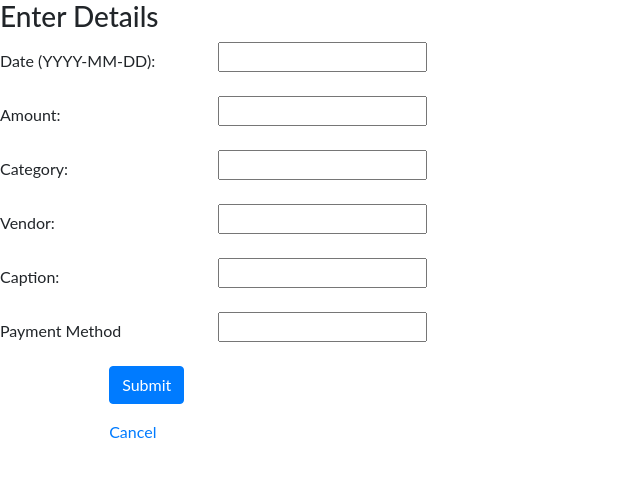
After one commit to learningirfan/courseproject, a Django app: page /create/ in a window 1280 px wide. The commit adds this page. Shown: the top 477 px of the page, without its empty margins (0-640 px from the left). Run offline with Django 5.2, Linux system fonts and the light colour scheme; some libraries are stand-ins or nearby versions.

Commit message:
added form to create new expense record, successfully saved data to database and retrieved for viewing

```diff
--- a/expenses/templates/base.html
+++ b/expenses/templates/base.html
@@ -11,8 +11,24 @@
     {% block content%} {% endblock %}
 
 
-    <link rel="stylesheet" type="text/css" href="{% static 'css/bootstrap.min.css' %}" />
+    <link rel="stylesheet" type="text/css" href="{% static 'css/bootstrap.min.css' %}">
+    <link rel="stylesheet" type="text/css" href="https://cdn.datatables.net/2.0.5/css/dataTables.dataTables.css">
+    <script src="https://code.jquery.com/jquery-3.7.1.js"></script>
+    <script src="https://cdn.datatables.net/2.0.5/js/dataTables.js"></script>
+    <script>
 
+      new DataTable('#myTable', {
+          layout: {
+              bottomEnd: {
+                  paging: {
+                      boundaryNumbers: false
+                  }
+              }
+          }
+      });
+
+
+      </script>
 <style>
 
 
@@ -32,6 +48,8 @@ body {
     }
 
 
+
+
 </style>
 
 </body>
--- /dev/null
+++ b/expenses/templates/create.html
@@ -0,0 +1,69 @@
+{% extends 'base.html' %}
+
+{% block content %}
+
+
+    <form method="post" class="post-form">
+        {% csrf_token %}
+
+
+        <h3>Enter Details</h3>
+
+            <div class="form-group row">
+                <label class="col-sm-2 col-form-label">Date (YYYY-MM-DD):</label>
+                <div class="col-sm-4">
+                    {{ form.date }}
+                </div>
+            </div>
+
+
+            <div class="form-group row">
+                <label class="col-sm-2 col-form-label">Amount:</label>
+                <div class="col-sm-4">
+                    {{ form.amt }}
+                </div>
+            </div>
+
+            <div class="form-group row">
+                <label class="col-sm-2 col-form-label">Category:</label>
+                <div class="col-sm-4">
+                    {{ form.cat }}
+                </div>
+            </div>
+
+            <div class="form-group row">
+                <label class="col-sm-2 col-form-label">Vendor:</label>
+                <div class="col-sm-4">
+                    {{ form.ven }}
+                </div>
+            </div>
+
+            <div class="form-group row">
+                <label class="col-sm-2 col-form-label">Caption:</label>
+                <div class="col-sm-4">
+                    {{ form.cap }}
+                </div>
+            </div>
+
+            <div class="form-group row">
+                <label class="col-sm-2 col-form-label" data-toggle="tooltip" title="C for Credit - D for Debit">Payment Method</label>
+                <div class="col-sm-4">
+                    {{ form.pmeth }}
+                </div>
+            </div>
+
+            <div class="form-group row">
+                <label class="col-sm-1 col-form-label"></label>
+                <div class="col-sm-4">
+                    <button type="submit" class="btn btn-primary">Submit</button>
+                </div>
+            </div>
+
+            <div class="form-group row">
+                <label class="col-sm-1 col-form-label"></label>
+                <div class="col-sm-4">
+                    <a href="/">Cancel</a>
+
+        </form>
+
+        {% endblock %}
--- a/expenses/urls.py
+++ b/expenses/urls.py
@@ -1,10 +1,11 @@
-from .views import MainView
+from .views import MainView, AddNew, ExpEdit
 from django.urls import path
+from . import views
+
 
 urlpatterns = [
-    path("", MainView.as_view(), name="Main")
-
-
-
+    path("", MainView.as_view(), name="Main"),
+    path("create/", AddNew.as_view(), name="create"),
+    path("<pk>/edit", ExpEdit.as_view(), name="edit"),
 
 ]
--- a/expenses/views.py
+++ b/expenses/views.py
@@ -1,7 +1,8 @@
 from django.shortcuts import render
+from django.urls import reverse_lazy
 from .models import Exps
 from .forms import ExpsForm
-from django.views.generic import ListView
+from django.views.generic import ListView, CreateView, UpdateView
 
 # Create your views here.
 class MainView(ListView):
@@ -10,3 +11,15 @@ class MainView(ListView):
 
     def get_queryset(self):
         return Exps.objects.all()
+
+
+class AddNew(CreateView):
+    model = Exps
+    form_class = ExpsForm
+    template_name = "create.html"
+    success_url = reverse_lazy("Main")
+
+class ExpEdit(UpdateView):
+    model = Exps
+    fields =["date", "amt", "cat", "ven", "cap", "pmeth"]
+    success_url = reverse_lazy("Main")
```
Also changed, not shown: expenses/templates/edit.html (added, +13 -0 lines), expenses/templates/main.html (+13 -11 lines).
